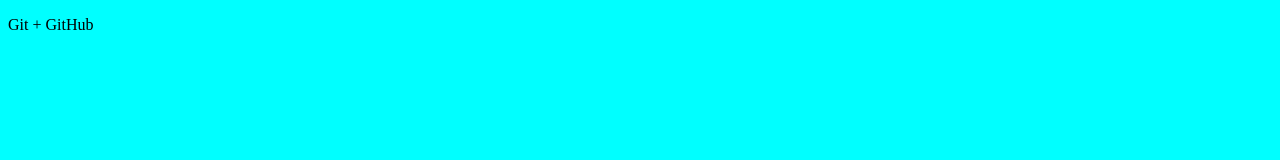
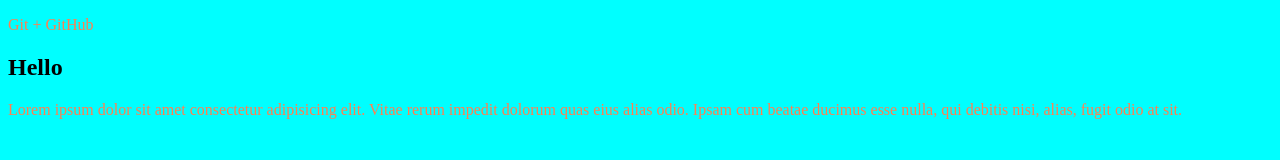
Before and after one commit to Olyaduhova/gittest, a plain HTML site: page index.htm in a window 1280 px wide. Drawn offline with Linux system fonts and the light colour scheme.

Commit message:
first changes

```diff
--- a/css/main.css
+++ b/css/main.css
@@ -1,3 +1,9 @@
 body{
     background-color: aqua;
 }
+p{
+    color: coral;
+}
+h2 {
+    font-size: 50px:
+}
--- a/index.htm
+++ b/index.htm
@@ -10,6 +10,8 @@
 
 <body>
     <p>Git + GitHub</p>
+    <h2>Hello</h2>
+    <p>Lorem ipsum dolor sit amet consectetur adipisicing elit. Vitae rerum impedit dolorum quas eius alias odio. Ipsam cum beatae ducimus esse nulla, qui debitis nisi, alias, fugit odio at sit.</p>
 </body>
 
 </html>
```
